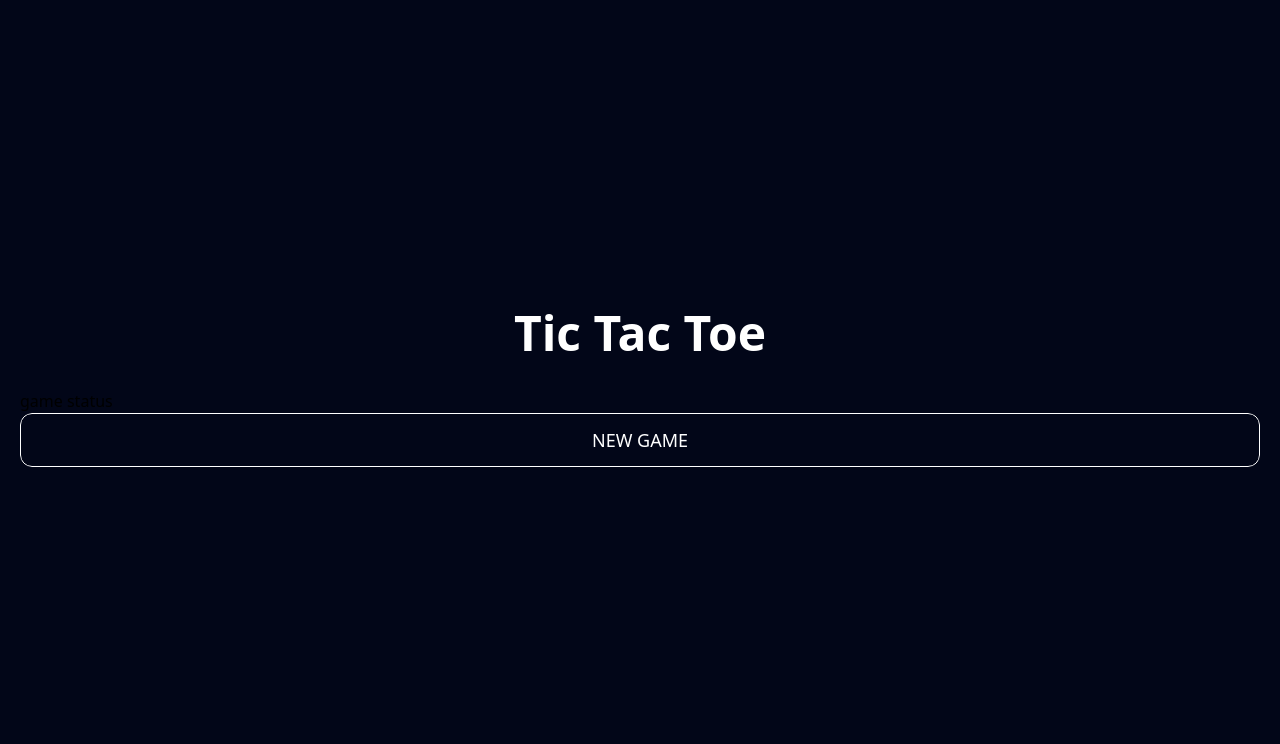
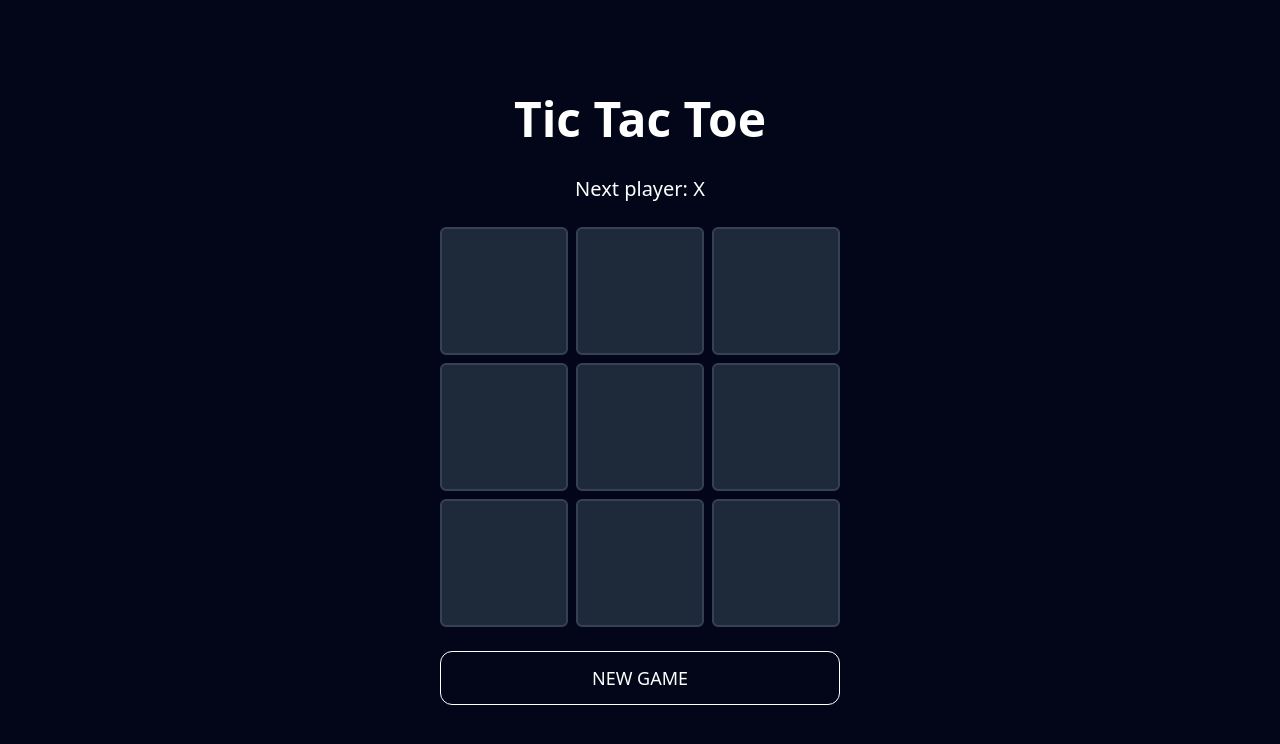
Before and after one commit to ZuRaSha16/tictactoe-app, a React (Vite) app: page / in a window 1280 px wide. Shown: the top 744 px of the page. Built offline with nearby package versions, Linux system fonts and the light colour scheme.

Commit message:
first commit

```diff
--- a/src/App.jsx
+++ b/src/App.jsx
@@ -56,40 +56,45 @@ function App() {
     } else {
       return `Next player: ${isXTurn ? 'X' : 'O'}`
   }
-
-  function resetGame ()
-  {
+}
+  function resetGame() {
     setBoard(Array(9).fill(null))
     setIsXTurn(true)
   }
-  }
+
 
   return (
-    <div className="min-h-screen bg-slate-950 flex items-center
-    justify-center">
+    <div className="min-h-screen bg-slate-950 flex items-center justify-center">
+      <div className="w-full max-w-[400px] mx-5">
+        <h1 className="text-5xl font-semibold text-white mb-8 text-center">Tic Tac Toe</h1>
 
-      <div className="w-full max-w-[400px} mx-5">
-
-        <h1 className="text-5xl font-semibold text-white mb-8
-        text-center">Tic Tac Toe</h1>
-
-        <div>
-          game status
+        <div className={`text-center mb-6 ${getWinner(board) ? 'text-2xl font-bold text-green-400 animate-bounce' : 'text-xl text-white'}`}>
+          {getGameStatus()}
         </div>
 
-        <div className="grid grid-col-3 gap-1 rounded-xl
-        overflow-hidden mb-6">
+        <div className="grid grid-cols-3 gap-2 ">
+          {board.map((square, index) => (
+            <button
+            key={index}
+            onClick={() => handleSquareClick(index)}
+            className={`h-32 w-full bg-gray-800 rounded-md text-6xl font-light transition-colors duration-200 hover:bg-gray-700 ${
+              square === 'X' ? 'text-blue-400' : 'text-red-400'
+            } border-2 border-gray-700 cursor-pointer`} // Add cursor-pointer here
+          >
+            {square}
+          </button>
+          ))}
+        </div>
 
-          <button className="w-full py-3 text-lg text-white border
-          rounded-xl hover:bg-gray-50 hover:text-gray-800
-          transition-colors duration-200">
-            NEW GAME
-          </button>
-        </div>
+        <button
+          className="w-full py-3 text-lg text-white border rounded-xl hover:bg-gray-50 hover:text-gray-800 transition-colors duration-200 mt-6"
+          onClick={resetGame}
+        >
+          NEW GAME
+        </button>
       </div>
-
     </div>
-  )
+  );
 }
 
-export default App
+export default App;
```
